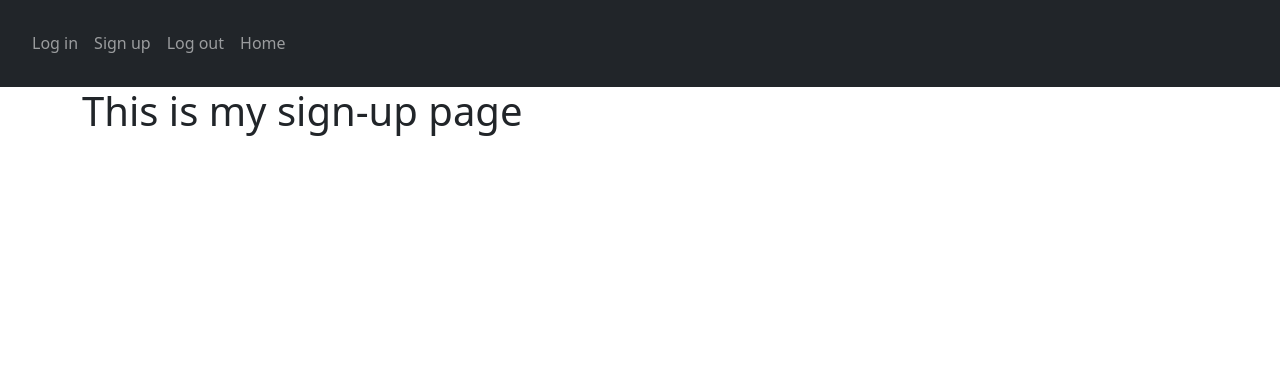
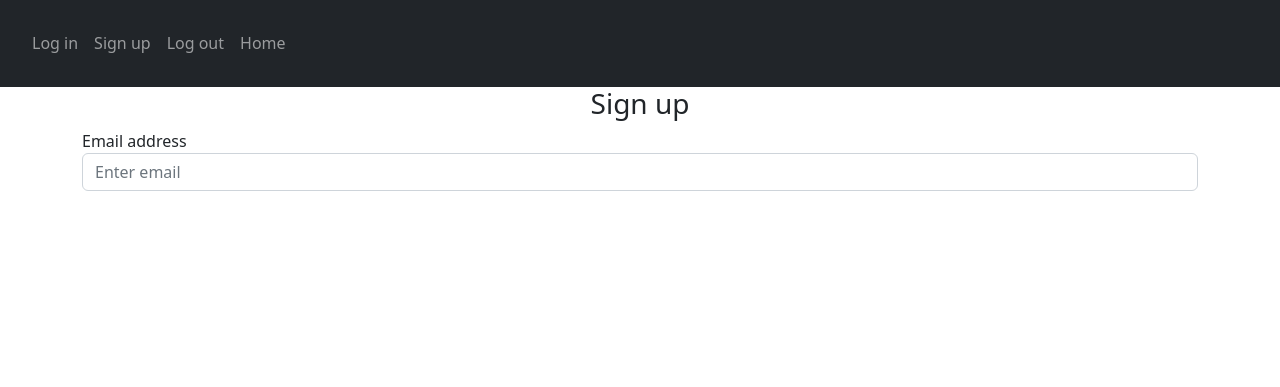
Before and after one commit to alexandroscharangionis/notes_Flask_website, a Flask app: page /sign-up in a window 1280 px wide. Shown: the part 1-388 px from the top of the page. Run offline with Flask 2, Linux system fonts and the light colour scheme.

Commit message:
code formatting

```diff
--- a/website/templates/login.html
+++ b/website/templates/login.html
@@ -1,6 +1,4 @@
-{% extends "base.html" %}
-{% block title %}Login{% endblock %}
-
-{% block content %}
+{% extends "base.html" %} {% block title %}Login{% endblock %} {% block content
+%}
 <h1>This is my login page</h1>
 {% endblock %}
--- a/website/templates/signup.html
+++ b/website/templates/signup.html
@@ -1,6 +1,16 @@
-{% extends "base.html" %}
-{% block title %}Sign-up{% endblock %}
-
-{% block content %}
-<h1>This is my sign-up page</h1>
+{% extends "base.html" %} {% block title %}Sign-up{% endblock %} {% block
+content %}
+<form method="post" action="">
+  <h3 align="center">Sign up</h3>
+  <div class="form-group">
+    <label for="email">Email address</label>
+    <input
+      class="form-control"
+      type="email"
+      name="email"
+      id="email"
+      placeholder="Enter email"
+    />
+  </div>
+</form>
 {% endblock %}
```
